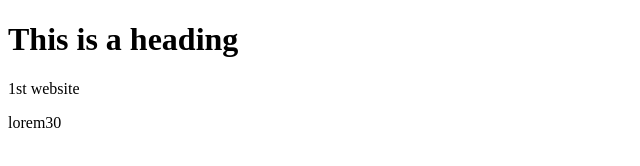
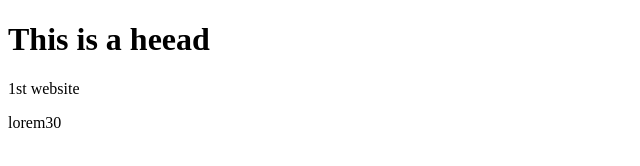
Before and after one commit to Shrestha0811/Shrestho, a plain HTML site: page index.html in a window 1280 px wide. Shown: the full height of the page, 0-640 px from the left. Drawn offline with Linux system fonts and the light colour scheme.

Commit message:
Second Commit

```diff
--- a/index.html
+++ b/index.html
@@ -8,7 +8,7 @@
 </head>
 <body>
      <!-- This heading will be changed in future  -->
-    <h1>This is a heading</h1>
+    <h1>This is a heead</h1>
     <!-- Improve below paragraph -->
     <p>1st website</p>
     <p>lorem30</p>
```
